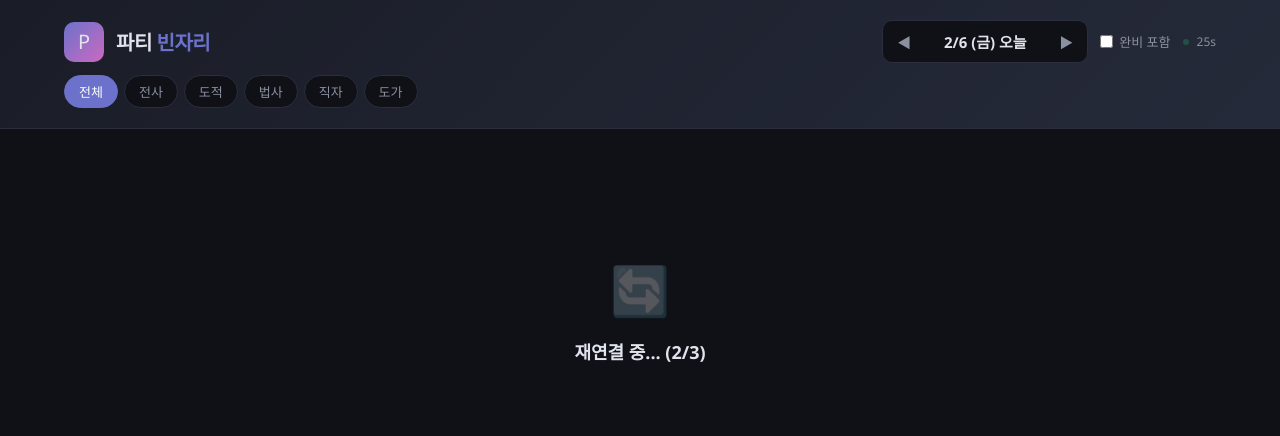
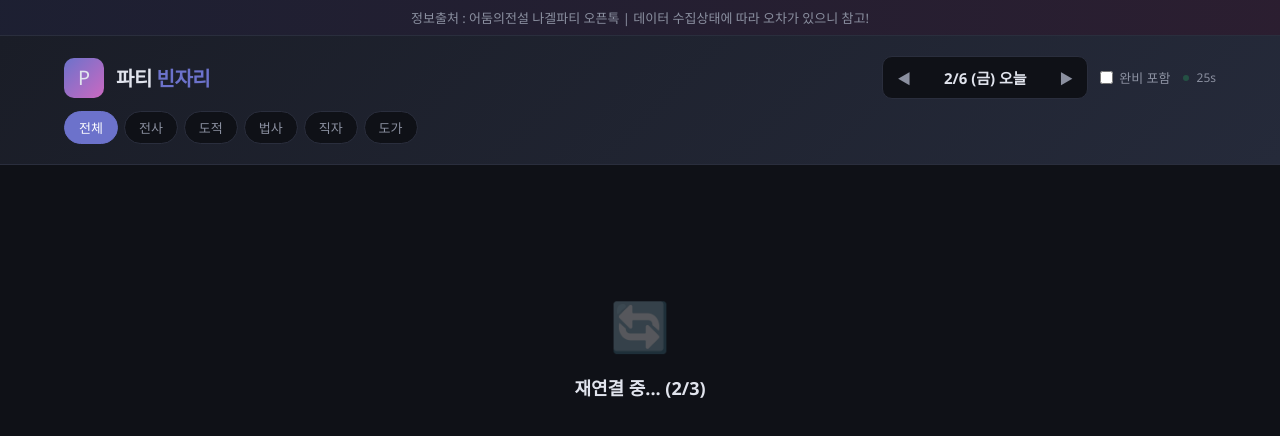
Before and after one commit to minho83/wikibot-kakao, a website: page public/index.html in a window 1280 px wide. Drawn offline with Linux system fonts and the light colour scheme; no server answers.

Commit message:
feat: Add data source notice bar at top of party page
Co-Authored-By: Claude Opus 4.6 <noreply@anthropic.com>

```diff
--- a/public/index.html
+++ b/public/index.html
@@ -549,6 +549,16 @@
   .server-status.ok { background: var(--complete); }
   .server-status.err { background: var(--warrior); }
 
+  /* Notice bar */
+  .notice-bar {
+    background: linear-gradient(90deg, rgba(108,114,203,0.15), rgba(203,105,193,0.15));
+    border-bottom: 1px solid var(--border);
+    padding: 8px 24px;
+    text-align: center;
+    font-size: 13px;
+    color: var(--text-dim);
+  }
+
   /* Responsive */
   @media (max-width: 768px) {
     .header-inner { padding: 0 16px; }
@@ -566,6 +576,10 @@
   <label>Server:</label>
   <input type="text" id="serverUrl" placeholder="http://서버IP:3000" spellcheck="false">
   <button onclick="connectServer()">연결</button>
+</div>
+
+<div class="notice-bar">
+  <span>정보출처 : 어둠의전설 나겔파티 오픈톡 | 데이터 수집상태에 따라 오차가 있으니 참고!</span>
 </div>
 
 <div class="header">
```
